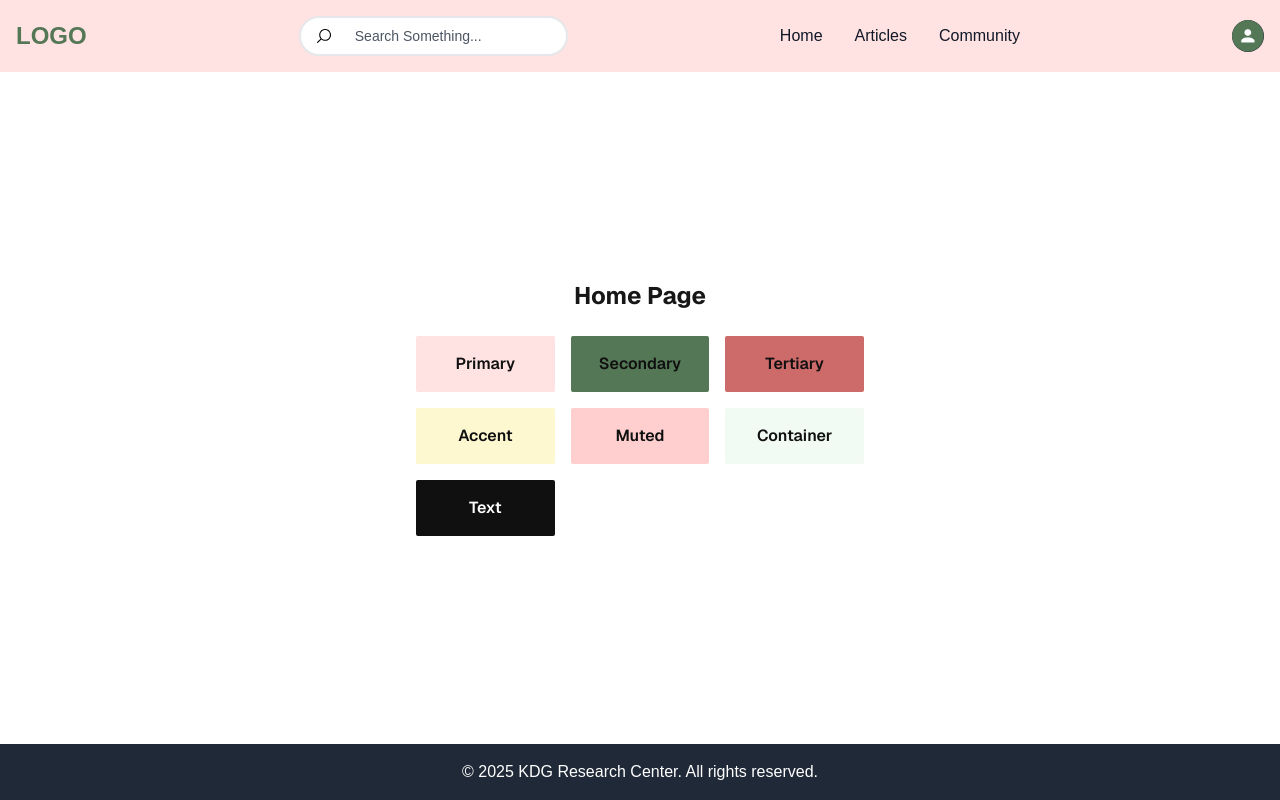
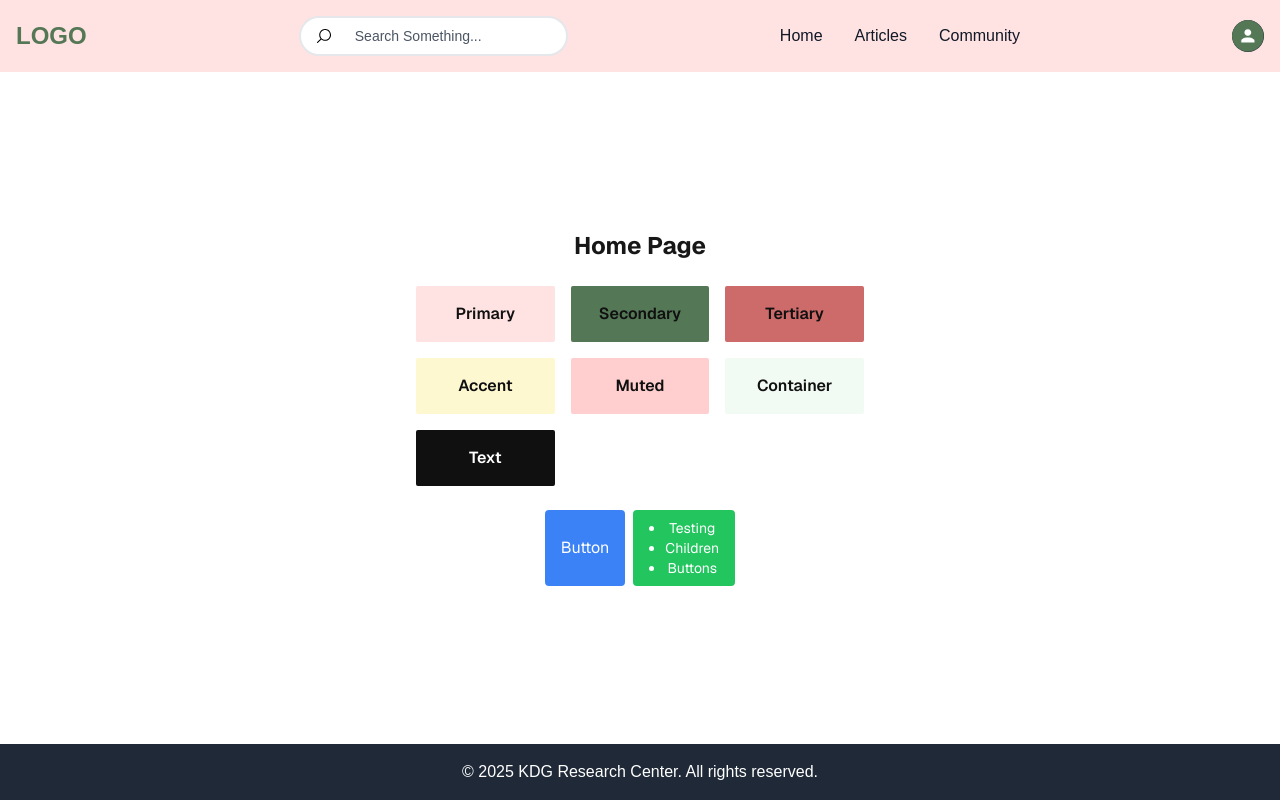
Before and after one commit to KdG-BCIT-ISSP/nest-client, a Next.js app: page / in a window 1280 px wide. Built offline with nearby package versions, Linux system fonts and the light colour scheme.

Commit message:
[NEST-FE-7] Add  test buttons and test click function

```diff
--- a/app/page.tsx
+++ b/app/page.tsx
@@ -3,6 +3,7 @@
 import { useEffect, useState } from "react";
 import Footer from "@/components/Footer";
 import Navbar from "@/components/Navbar";
+import Button from "@/components/Button";
 
 const colors = [
   { name: "Primary", value: "bg-primary text-black" },
@@ -44,8 +45,30 @@ export default function Home() {
             </div>
           ))}
         </div>
+        <div className="flex space-x-2 mt-6">
+          <Button
+            label="Button"
+            onClick={handleClick}
+            className="inline-block w-auto px-4 py-2 bg-blue-500 text-white rounded"
+          />
+          <Button
+            onClick={handleClick}
+            className="px-4 py-2 bg-green-500 text-white rounded"
+          >
+            <ul className="list-disc pl-4">
+              <li className="text-sm">Testing</li>
+              <li className="text-sm">Children</li>
+              <li className="text-sm">Buttons</li>
+            </ul>
+          </Button>
+        </div>
       </main>
       <Footer />
     </div>
   );
 }
+
+// test button
+const handleClick = () => {
+  alert("Button was clicked!");
+};
```
